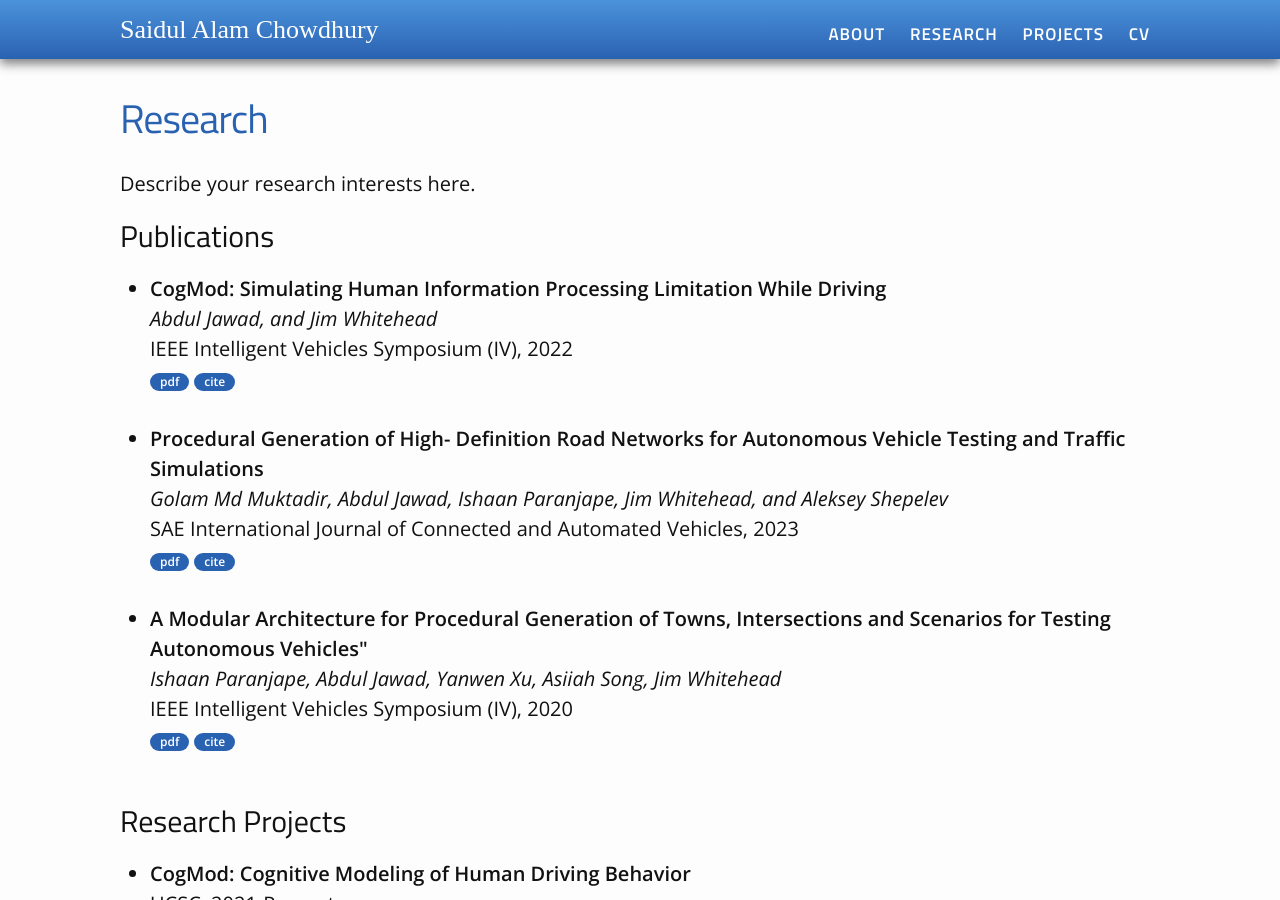
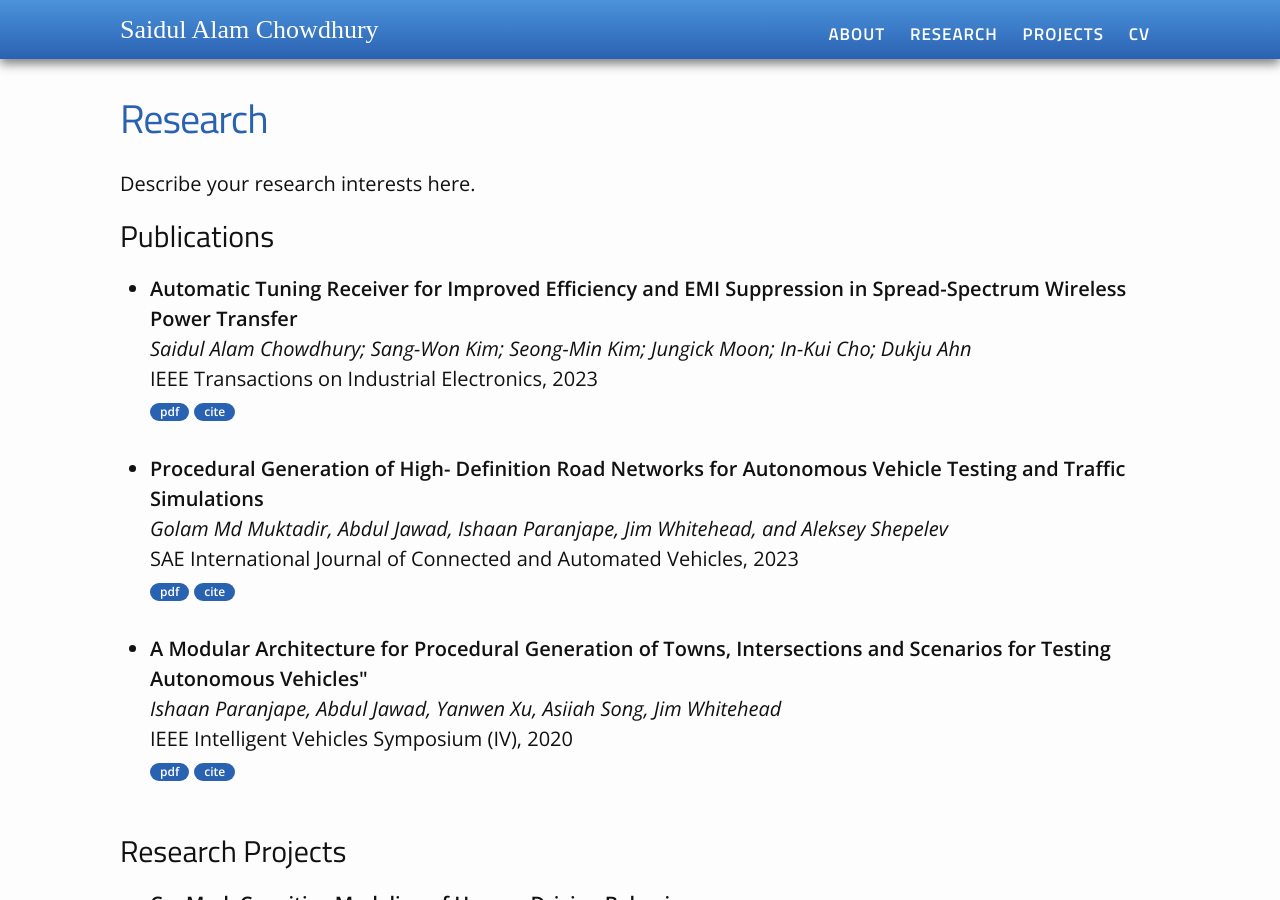
Before and after one commit to saidul105/saidul105.github.io, a Jekyll site: the page built from research.md, in a window 1280 px wide and 900 px high. Built offline with Jekyll 4.4.1, drawn with Linux system fonts in a browser that asks for light colours.

Commit message:
Update research.md

```diff
--- a/research.md
+++ b/research.md
@@ -9,10 +9,10 @@ Describe your research interests here.
 <h2>Publications</h2>
 <ul>
 <li>
-		<b>CogMod: Simulating Human Information Processing Limitation While Driving</b><br>
-		<i>Abdul Jawad, and Jim Whitehead</i><br>
-		IEEE Intelligent Vehicles Symposium (IV), 2022<br>
-		<a href=""><div class="color-button">pdf</div></a><a href=""><div class="color-button">cite</div></a>
+		<b>Automatic Tuning Receiver for Improved Efficiency and EMI Suppression in Spread-Spectrum Wireless Power Transfer</b><br>
+		<i>Saidul Alam Chowdhury; Sang-Won Kim; Seong-Min Kim; Jungick Moon; In-Kui Cho; Dukju Ahn</i><br>
+		IEEE Transactions on Industrial Electronics, 2023<br>
+		<a href="https://ieeexplore.ieee.org/document/9724146"><div class="color-button">pdf</div></a><a href=""><div class="color-button">cite</div></a>
 	</li><br>
 	<li>
 		<b>Procedural Generation of High- Definition Road Networks for Autonomous Vehicle Testing and Traffic Simulations</b><br>
```
